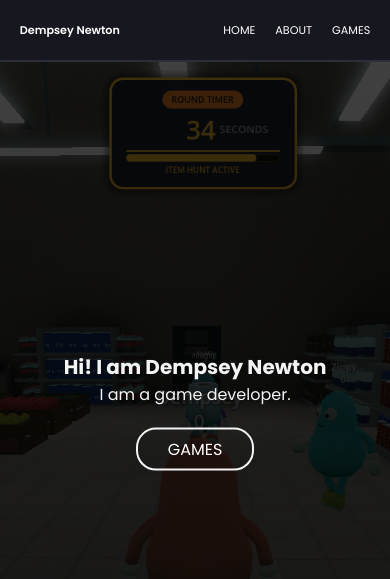
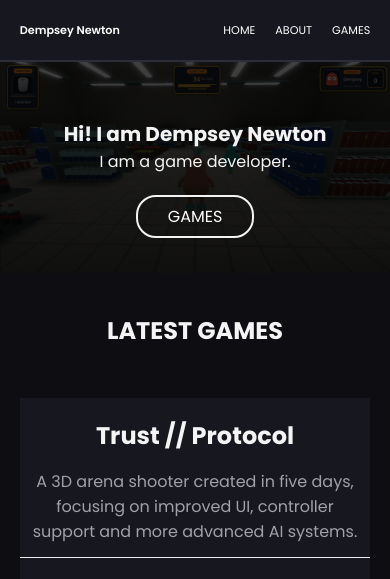
Before and after one commit to Dempsey845/portfolio, a plain HTML site: page index.html in a window 390 px wide. Shown: the top 579 px of the page. Drawn offline with Linux system fonts and the light colour scheme.

Commit message:
Improved layout for mobile view.

```diff
--- a/index.html
+++ b/index.html
@@ -20,7 +20,9 @@
           <a href="games.html" class="outline-button">GAMES</a>
         </div>
       </div>
-      <div class="latest-games-container"></div>
+      <div class="latest-games-container">
+        <h2>LATEST GAMES</h2>
+      </div>
       <div id="about-me" class="about-me-container">
         <img
           class="scroll-animation slide-left"
--- a/styles/game.css
+++ b/styles/game.css
@@ -16,6 +16,7 @@ hr {
   cursor: pointer;
   overflow: hidden;
   text-decoration: none;
+  padding-top: 20px;
 
   opacity: 0;
   transform: translateY(40px);
--- a/styles/games.css
+++ b/styles/games.css
@@ -10,6 +10,9 @@
 
 .hero-content {
   transform: translateY(0);
+
+  margin-left: 20px;
+  margin-right: 20px;
 }
 
 .hero-container h1 {
@@ -64,3 +67,9 @@
     margin: 0 auto;
   }
 }
+
+@media screen and (max-width: 400px) {
+  .hero-container p {
+    font-size: 15px;
+  }
+}
--- a/styles/home.css
+++ b/styles/home.css
@@ -6,6 +6,11 @@
   max-width: 1200px;
   margin: 40px auto 0;
   padding: 0 20px;
+}
+
+.latest-games-container h2 {
+  text-align: center;
+  margin: 0;
 }
 
 .about-me-container {
--- a/styles/style.css
+++ b/styles/style.css
@@ -70,3 +70,13 @@ main {
 .hero-content {
   transform: translateY(-10vh);
 }
+
+@media screen and (max-width: 550px) {
+  .hero-container {
+    height: 25vh;
+  }
+
+  .hero-content {
+    transform: translateY(0);
+  }
+}
```
